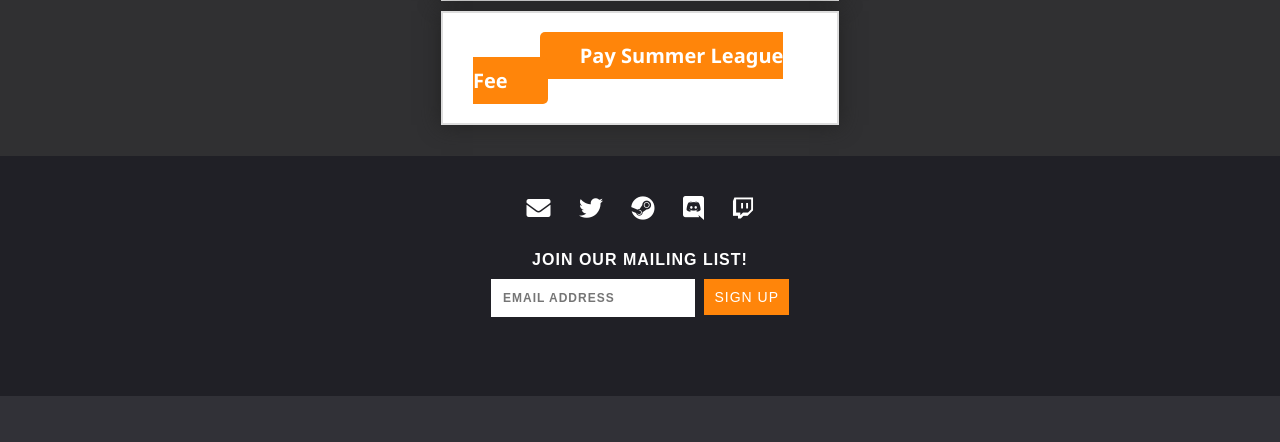
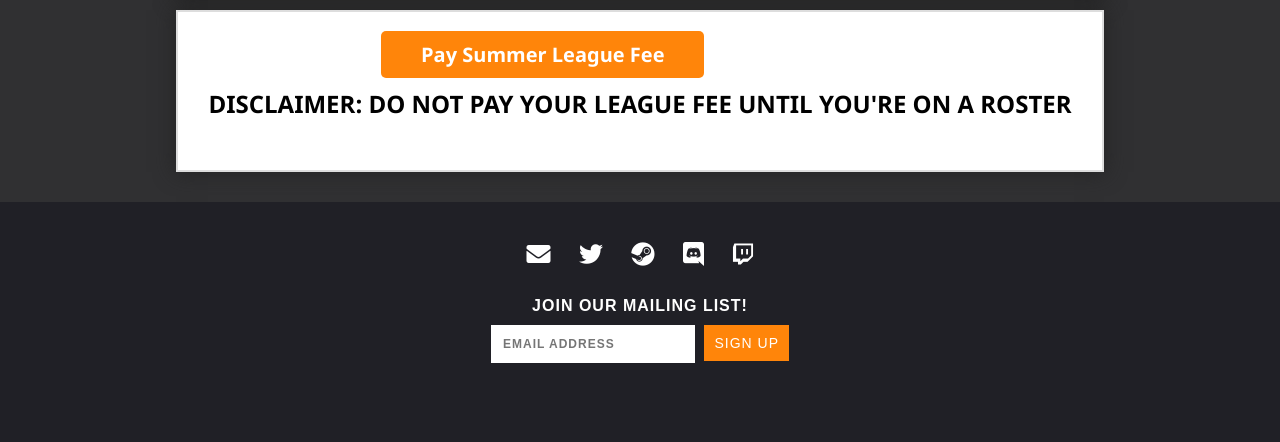
Before and after one commit to dl-eric/naccs-web, a Flask app: page /teams/ in a window 1280 px wide. Shown: the part 404-846 px from the top of the page. Before the commit the page ends 800 px from the top, so only its background shows below. Run offline with Flask 2, Linux system fonts and the light colour scheme; data that the repository does not hold is empty; some libraries are stand-ins or nearby versions; some web fonts are replaced.

Commit message:
Update teams.html

```diff
--- a/app/templates/teams/teams.html
+++ b/app/templates/teams/teams.html
@@ -56,6 +56,6 @@
 </div>
 <div class="card">
     <a class="paybutton"  href="/payment/paypal_payment">Pay Summer League Fee</a>
-
+        <h2>DISCLAIMER: DO NOT PAY YOUR LEAGUE FEE UNTIL YOU'RE ON A ROSTER</h2>
 </div>
 {% endblock %}
```
